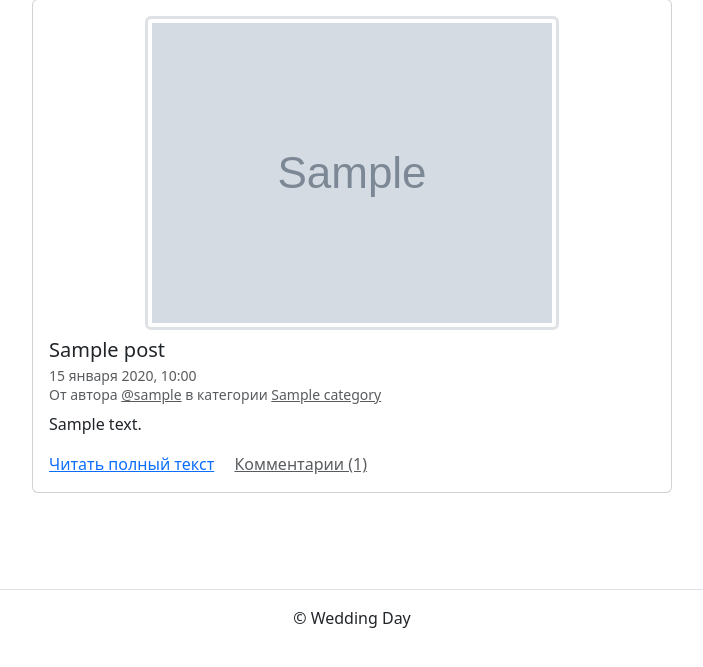
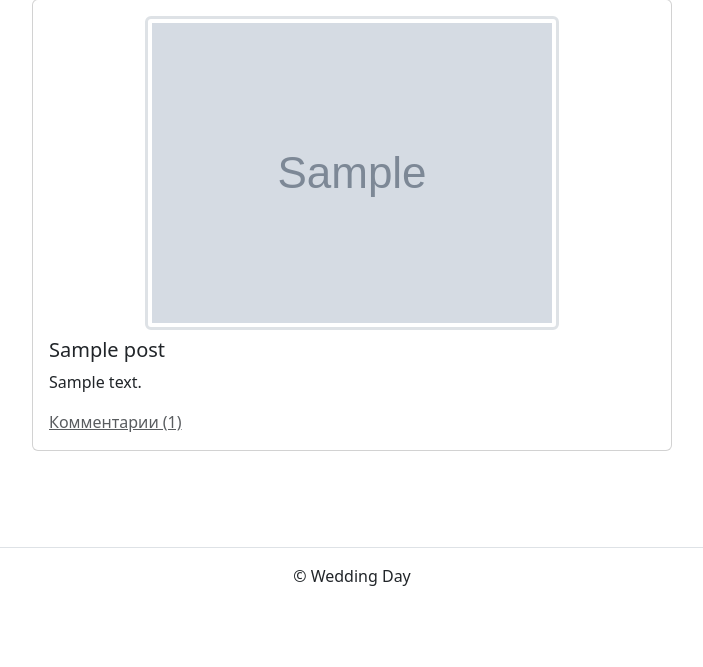
Before and after one commit to Alexand94-11/wedding_website_test, a Django app: page / in a window 1280 px wide. Shown: the part 105-772 px from the top of the page, without its empty margins (288-991 px from the left). Run offline with Django 3.2, Linux system fonts and the light colour scheme; tables that the repository leaves empty hold one stand-in row (values such as "Sample post"); grey boxes marked "Sample" are stand-in pictures; parts of the project's set-up code (start-up, migrations or seed data) failed here and were passed over; some libraries are stand-ins or nearby versions.

Commit message:
edit detail, comments and post_card templates

```diff
--- a/blogicum/blog/views.py
+++ b/blogicum/blog/views.py
@@ -92,7 +92,7 @@ class PostUpdateView(PostMixin, UpdateView):
     def get_success_url(self):
         return reverse(
             'blog:post_detail',
-            kwargs={'id': self.object.pk}
+            kwargs={'post_id': self.object.pk}
         )
 
 
--- a/blogicum/templates/includes/comments.html
+++ b/blogicum/templates/includes/comments.html
@@ -13,7 +13,7 @@
     <div class="media-body">
       <h5 class="mt-0">
         <a href="{% url 'blog:profile' comment.author.username %}" name="comment_{{ comment.id }}">
-          @{{ comment.author.username }}
+          {{ comment.author.username }}
         </a>
       </h5>
       <small class="text-muted">{{ comment.created_at }}</small>
--- a/blogicum/templates/includes/post_card.html
+++ b/blogicum/templates/includes/post_card.html
@@ -7,20 +7,7 @@
         </a>
       {% endif %}
       <h5 class="card-title">{{ post.title }}</h5>
-      <h6 class="card-subtitle mb-2 text-muted">
-        <small>
-          {% if not post.is_published %}
-            <p class="text-danger">Пост снят с публикации админом</p>
-          {% elif not post.category.is_published %}
-            <p class="text-danger">Выбранная категория снята с публикации админом</p>
-          {% endif %}
-          {{ post.pub_date|date:"d E Y, H:i" }}<br>
-          От автора <a class="text-muted" href="{% url 'blog:profile' post.author.username %}">@{{ post.author.username }}</a> в
-          категории {% include "includes/category_link.html" %}
-        </small>
-      </h6>
-      <p class="card-text">{{ post.text|truncatewords:10 }}</p>
-      <a href="{% url 'blog:post_detail' post.id %}" class="card-link">Читать полный текст</a>
+      <p class="card-text">{{ post.text }}</p>
       <a href="{% url 'blog:post_detail' post.id %}" class="card-link text-muted">Комментарии ({{ post.comment_count }})</a>
     </div>
   </div>
```
Also changed, not shown: blogicum/templates/blog/detail.html (+0 -12 lines).
